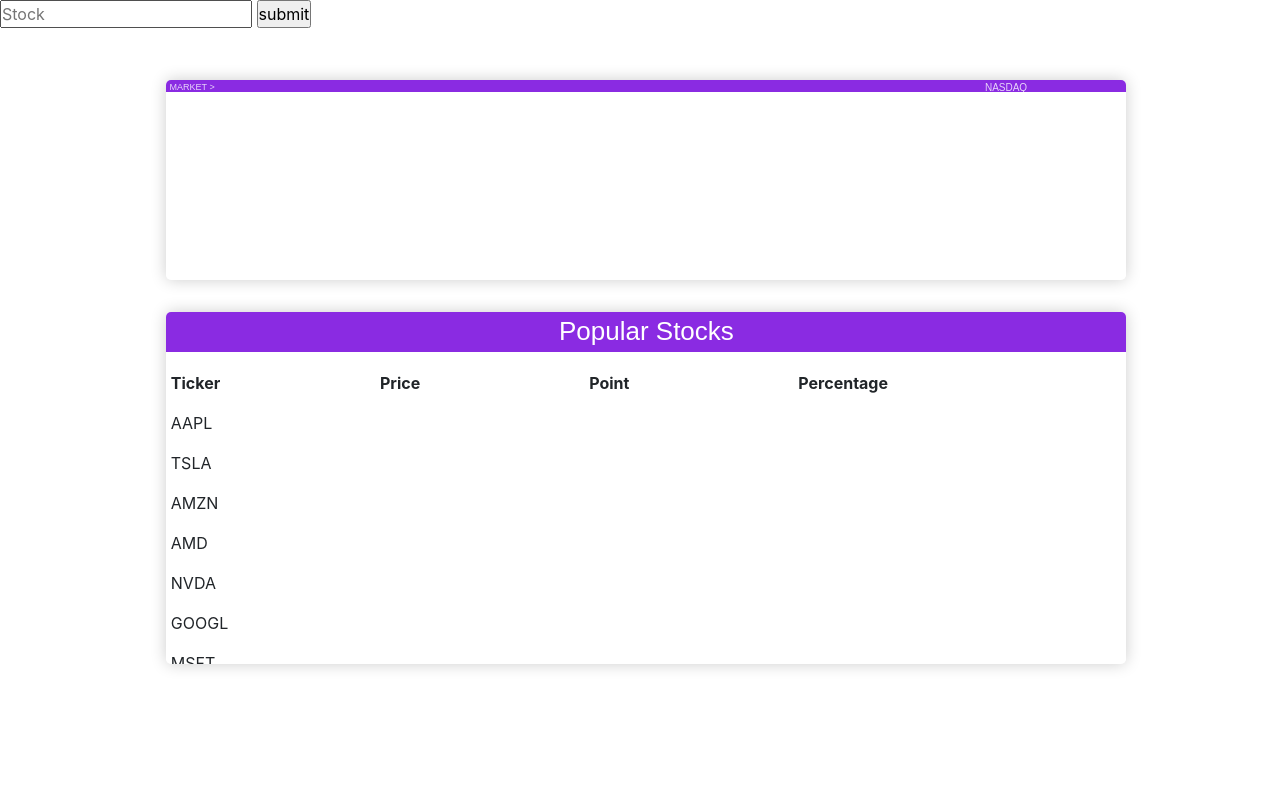
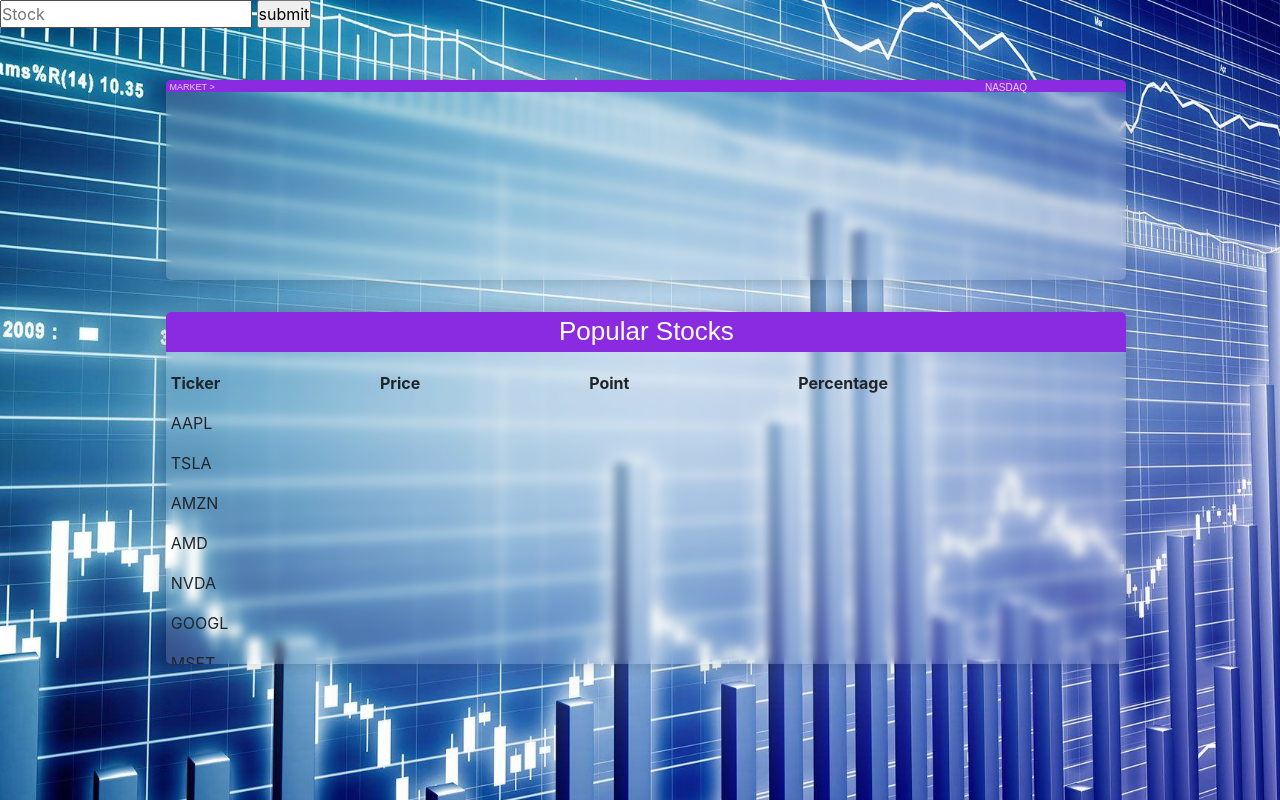
Before and after one commit to NasserMughrabi/stocks, a plain HTML site: page index.html in a window 1280 px wide. Drawn offline with nearby package versions, Linux system fonts and the light colour scheme; no server answers.

Commit message:
retrieve my background image

```diff
--- a/static/styles.css
+++ b/static/styles.css
@@ -6,6 +6,7 @@
 }
 
 body {
+    background-image: url("../img/background9.jpg");
     background-size: cover;
     background-attachment: fixed;
     background-position: center;
```
